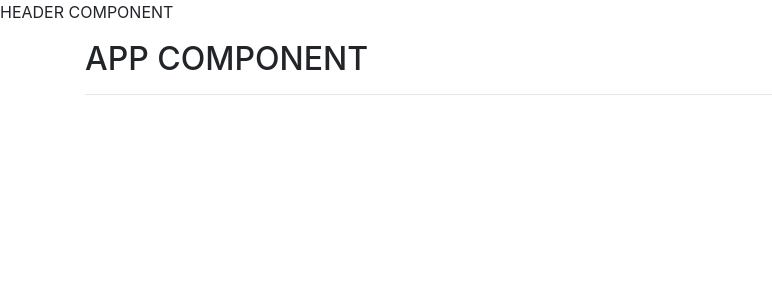
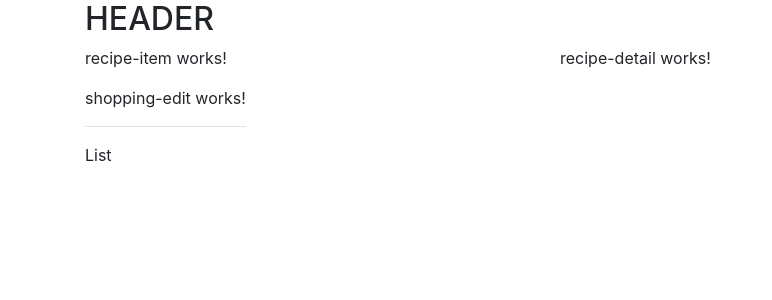
Before and after one commit to dirocchini/angular-in-dept, an Angular app: page / in a window 1280 px wide. Shown: the top 300 px of the page, without its empty margins (0-772 px from the left). Built offline with nearby package versions, Linux system fonts and the light colour scheme.

Commit message:
shopping items enhanced

```diff
--- a/src/app/app.component.html
+++ b/src/app/app.component.html
@@ -3,8 +3,8 @@
 <div class="container">
   <div class="row">
     <div class="col-md-12">
-      <h2>APP COMPONENT</h2>
-      <hr>
+      <app-recipes></app-recipes>
+      <app-shopping-list></app-shopping-list>
     </div>
   </div>
 </div>
--- a/src/app/header/header-component.html
+++ b/src/app/header/header-component.html
@@ -1 +1,7 @@
-<p>HEADER COMPONENT</p>
+<div class="container">
+  <div class="row">
+    <div class="col-md-12">
+      <h2>HEADER</h2>
+    </div>
+  </div>
+</div>
--- a/src/app/recipes/recipe-list/recipe-list.component.html
+++ b/src/app/recipes/recipe-list/recipe-list.component.html
@@ -1 +1 @@
-<p>recipe-list works!</p>
+<app-recipe-item></app-recipe-item>
--- a/src/app/recipes/recipes.component.html
+++ b/src/app/recipes/recipes.component.html
@@ -1 +1,8 @@
-<p>recipes works!</p>
+<div class="row">
+  <div class="col-md-5">
+    <app-recipe-list></app-recipe-list>
+  </div>
+  <div class="col-md-7">
+    <app-recipe-detail></app-recipe-detail>
+  </div>
+</div>
--- a/src/app/shopping-list/shopping-list.component.html
+++ b/src/app/shopping-list/shopping-list.component.html
@@ -1 +1,9 @@
-<p>shopping-list works!</p>
+<div class="container">
+  <div class="row">
+    <div class="col-xs-10">
+      <app-shopping-edit></app-shopping-edit>
+      <hr>
+      <p>List</p>
+    </div>
+  </div>
+</div>
```
